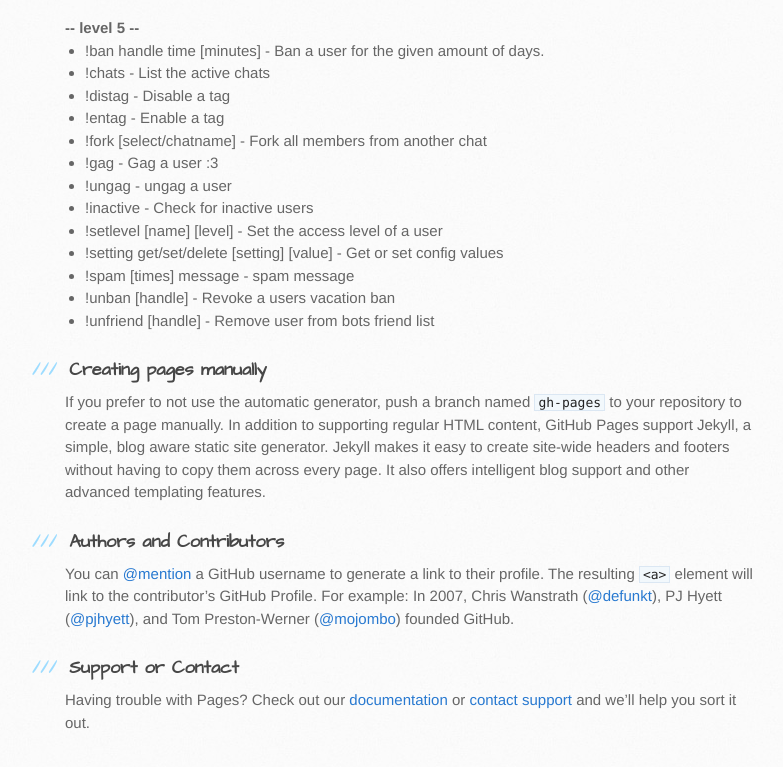
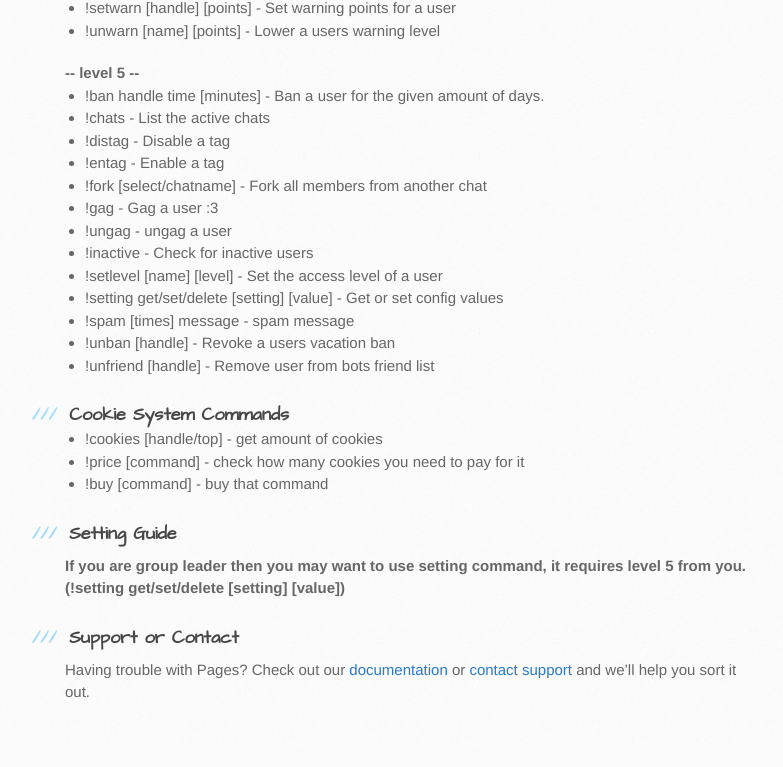
Before and after one commit to llsg/llsgbot, a plain HTML site: page index.html in a window 1280 px wide. Shown: the part 1569-2336 px from the top of the page, without its empty margins (105-888 px from the left). After the commit the page ends 2315 px from the top, so only its background shows below. Drawn offline with Linux system fonts and the light colour scheme.

Commit message:
Update index.html

```diff
--- a/index.html
+++ b/index.html
@@ -40,6 +40,7 @@
 <ul>
 <li>!help - link to this guide</li>
 <li>!info - Print some info about the bot</li>
+<li>!fix - links you old skype version so you can see edits</li>
 <li>#tag - Get a random konachan/gelbooru picture with specified tag</li>
 <li>!accesslevel [*username*]- See yours or someone access level</li>
 <li>!anime [name] - Info about anime</li>
@@ -66,6 +67,7 @@
 <li>!weather [city] - Current weather of a city.</li>
 <li>!ytimg [ytlink] - Gives youtube hq image</li>
 <li>!unshort [url] - See whats behind</li>
+<li>!tos - lol.</li>
 </ul>
 </p>
 <p>
@@ -126,14 +128,23 @@
 </p>
 
 <h3>
-<a id="creating-pages-manually" class="anchor" href="#creating-pages-manually" aria-hidden="true"><span aria-hidden="true" class="octicon octicon-link"></span></a>Creating pages manually</h3>
+<a id="creating-pages-manually" class="anchor" href="#creating-pages-manually" aria-hidden="true"><span aria-hidden="true" class="octicon octicon-link"></span></a>Cookie System Commands</h3>
 
-<p>If you prefer to not use the automatic generator, push a branch named <code>gh-pages</code> to your repository to create a page manually. In addition to supporting regular HTML content, GitHub Pages support Jekyll, a simple, blog aware static site generator. Jekyll makes it easy to create site-wide headers and footers without having to copy them across every page. It also offers intelligent blog support and other advanced templating features.</p>
+<p>
+<ul>
+<li>!cookies [handle/top] - get amount of cookies</li>
+<li>!price [command] - check how many cookies you need to pay for it</li>
+<li>!buy [command] - buy that command</li>
+</ul>
+</p>
 
 <h3>
-<a id="authors-and-contributors" class="anchor" href="#authors-and-contributors" aria-hidden="true"><span aria-hidden="true" class="octicon octicon-link"></span></a>Authors and Contributors</h3>
+<a id="authors-and-contributors" class="anchor" href="#authors-and-contributors" aria-hidden="true"><span aria-hidden="true" class="octicon octicon-link"></span></a>Setting Guide</h3>
 
-<p>You can <a href="https://help.github.com/articles/basic-writing-and-formatting-syntax/#mentioning-users-and-teams" class="user-mention">@mention</a> a GitHub username to generate a link to their profile. The resulting <code>&lt;a&gt;</code> element will link to the contributor’s GitHub Profile. For example: In 2007, Chris Wanstrath (<a href="https://github.com/defunkt" class="user-mention">@defunkt</a>), PJ Hyett (<a href="https://github.com/pjhyett" class="user-mention">@pjhyett</a>), and Tom Preston-Werner (<a href="https://github.com/mojombo" class="user-mention">@mojombo</a>) founded GitHub.</p>
+<p>
+<b>If you are group leader then you may want to use setting command, it requires level 5 from you. (!setting get/set/delete [setting] [value])</b>
+
+</p>
 
 <h3>
 <a id="support-or-contact" class="anchor" href="#support-or-contact" aria-hidden="true"><span aria-hidden="true" class="octicon octicon-link"></span></a>Support or Contact</h3>
```
